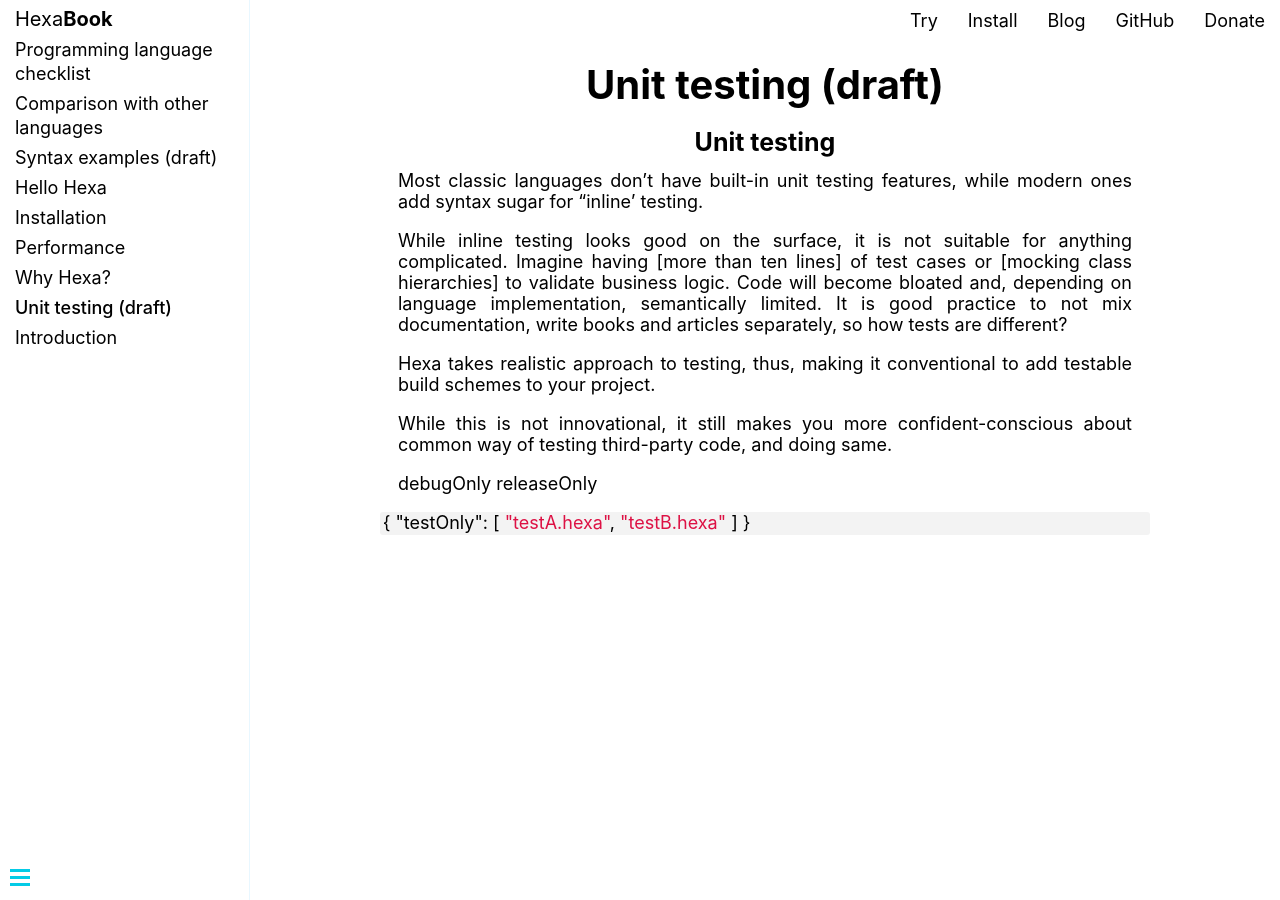
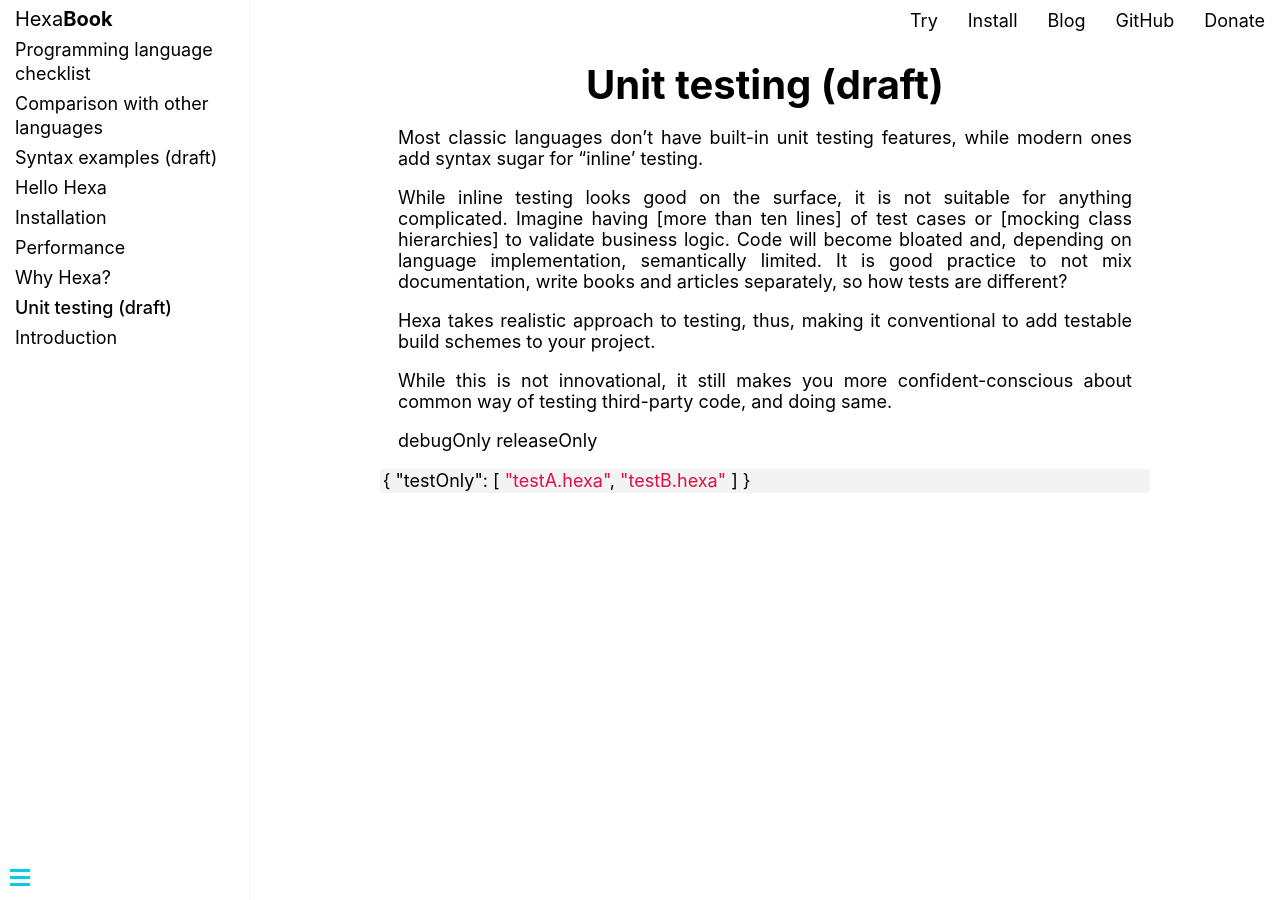
Before and after one commit to hexalang/hexalang.github.io, a Jekyll site: the page built from _book/Testing.md, in a window 1280 px wide. Built offline with Jekyll 4.4.1, drawn with Linux system fonts in a browser that asks for light colours.

Commit message:
Update Testing.md

```diff
--- a/_book/Testing.md
+++ b/_book/Testing.md
@@ -2,8 +2,6 @@
 layout: book
 title: Unit testing (draft)
 ---
-
-### Unit testing
 
 Most classic languages don't have built-in unit testing features, while modern ones add syntax sugar for "inline' testing.
 
```
